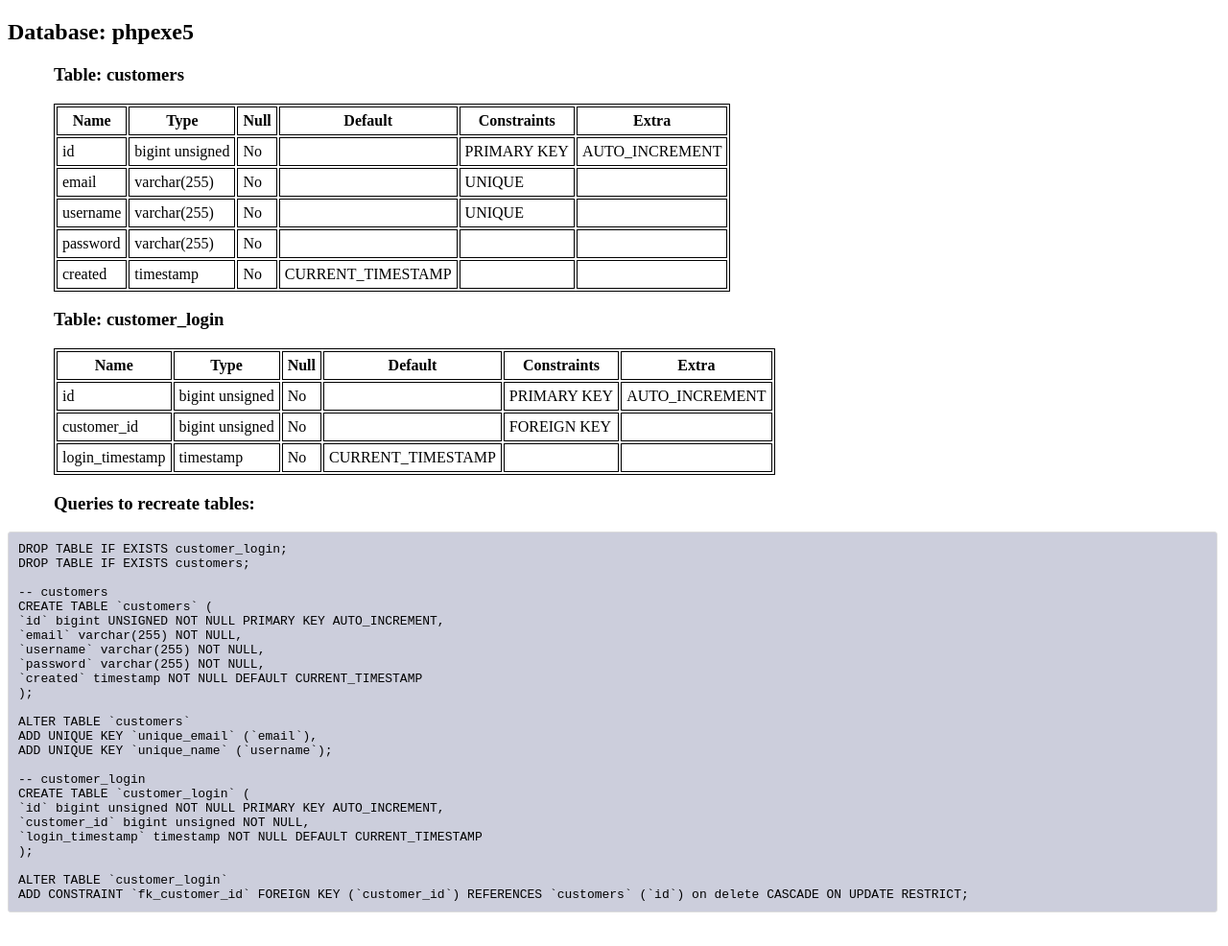
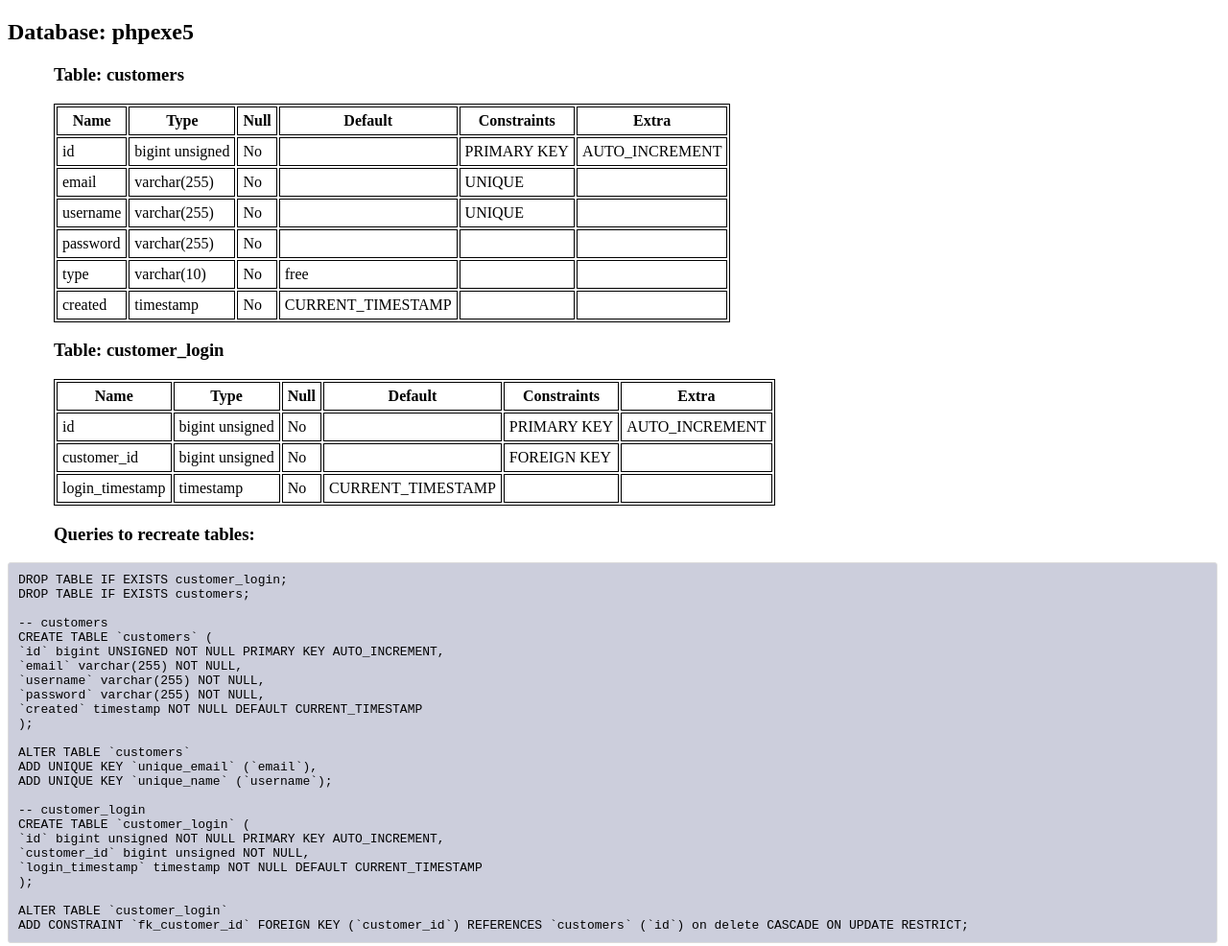
Before and after one commit to zhifenli/php-assignment1, a plain HTML site: page exe5-db-design.html in a window 1280 px wide. Shown: the whole page at 96% size. Before the commit the page ends 959 px from the top, so only its background shows below. Drawn offline with Linux system fonts and the light colour scheme.

Commit message:
added type

```diff
--- a/exe5-db-design.html
+++ b/exe5-db-design.html
@@ -67,6 +67,14 @@
             <td>varchar(255)</td>
             <td>No</td>
             <td></td>
+            <td></td>
+            <td></td>
+        </tr>
+        <tr>
+            <td>type</td>
+            <td>varchar(10)</td>
+            <td>No</td>
+            <td>free</td>
             <td></td>
             <td></td>
         </tr>
```
